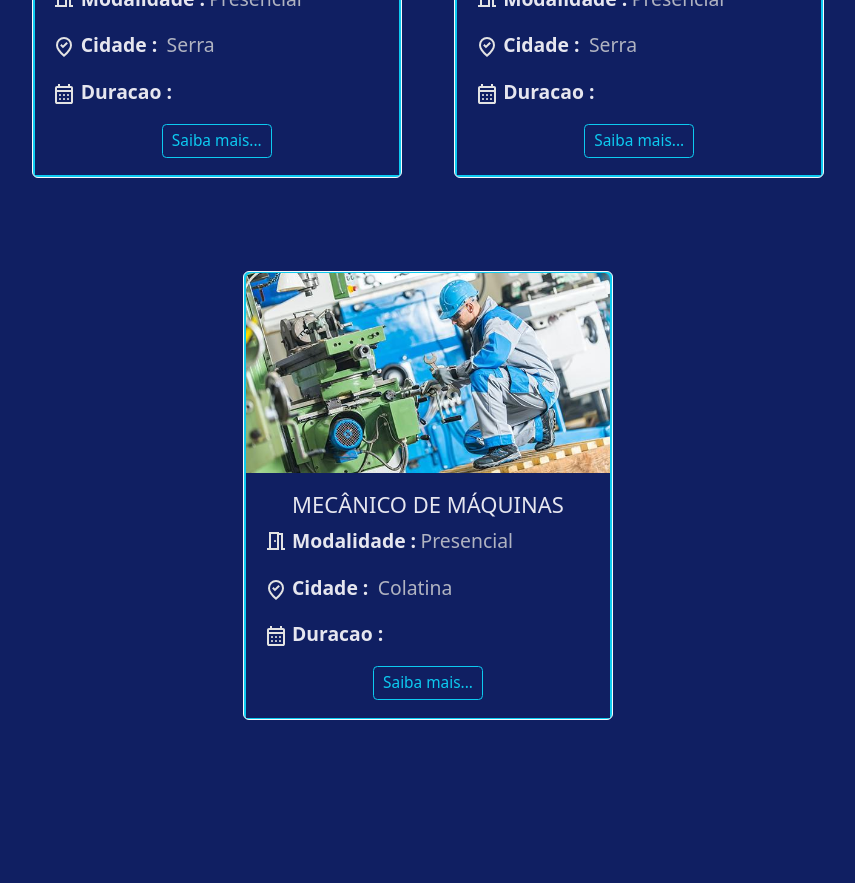
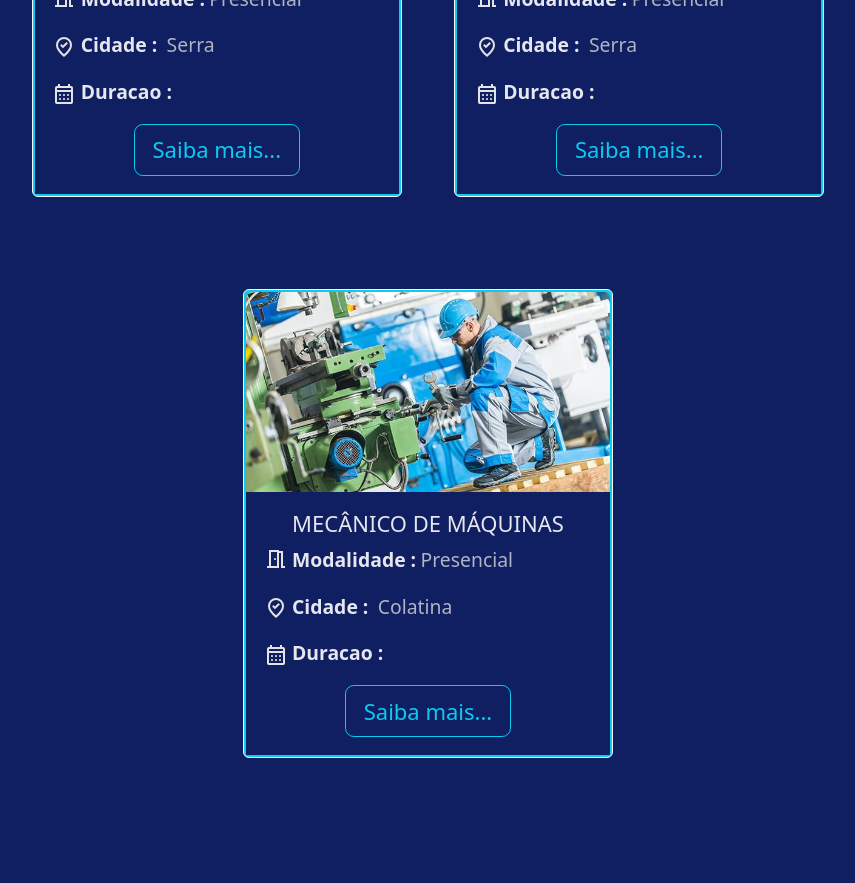
Before and after one commit to VandersonSenai/landingpageSenai, a React (Vite) app: page /home in a window 1280 px wide. Shown: the part 1200-2083 px from the top of the page, without its empty margins (212-1067 px from the left). Built offline with nearby package versions, Linux system fonts and the light colour scheme; data requests are answered from the project's data file.

Commit message:
Ajustes finos

```diff
--- a/src/components/CardCurso.jsx
+++ b/src/components/CardCurso.jsx
@@ -53,7 +53,7 @@ const CardCurso = (props) => {
           <Card.Link  as={NavLink} to={`/detalhecurso/${props.id}`}>
           {/* <Card.Link href={`/detalhecurso/${props.id}`}> */}
             <Button className=""
-                    size="sm"
+                    size="lg"
                     variant="outline-info">
                       Saiba mais...
                       </Button>
```
